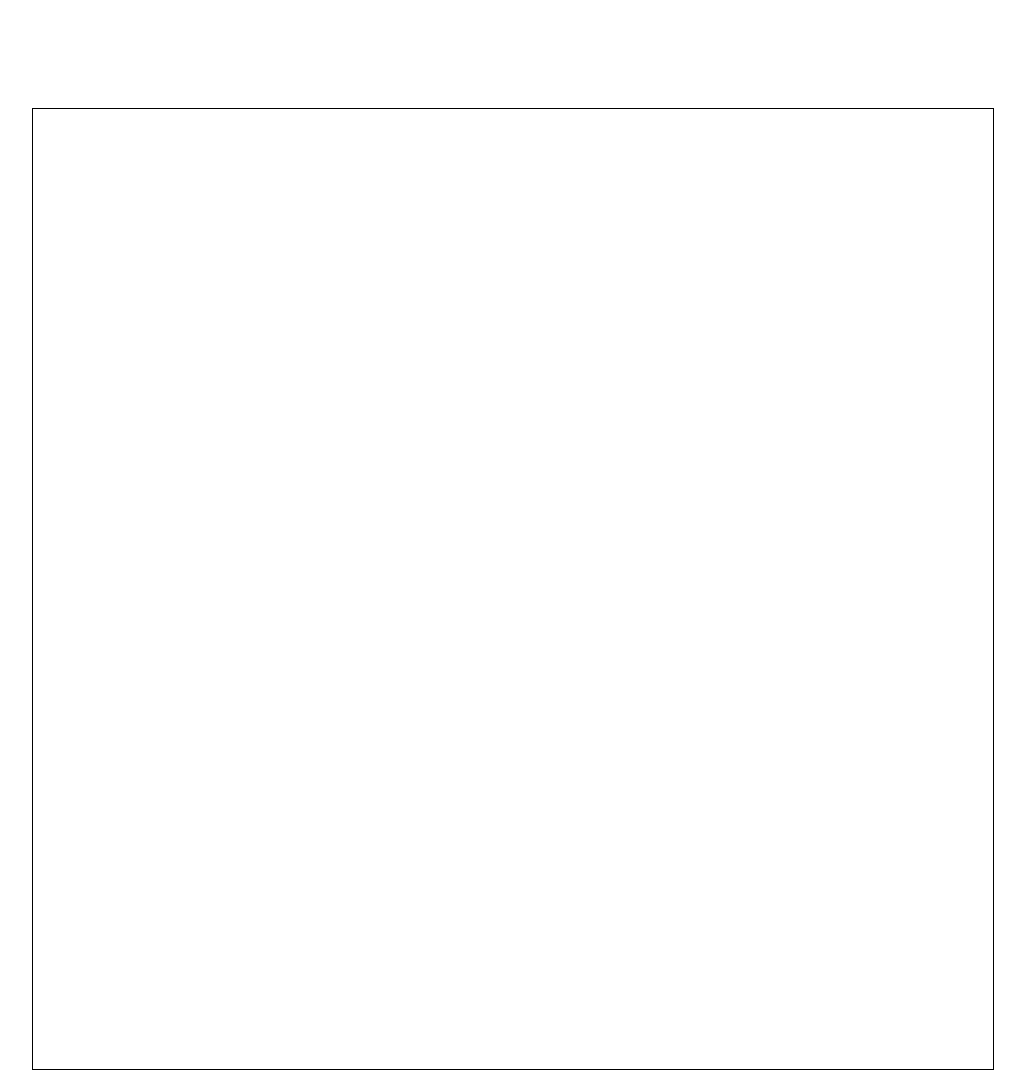
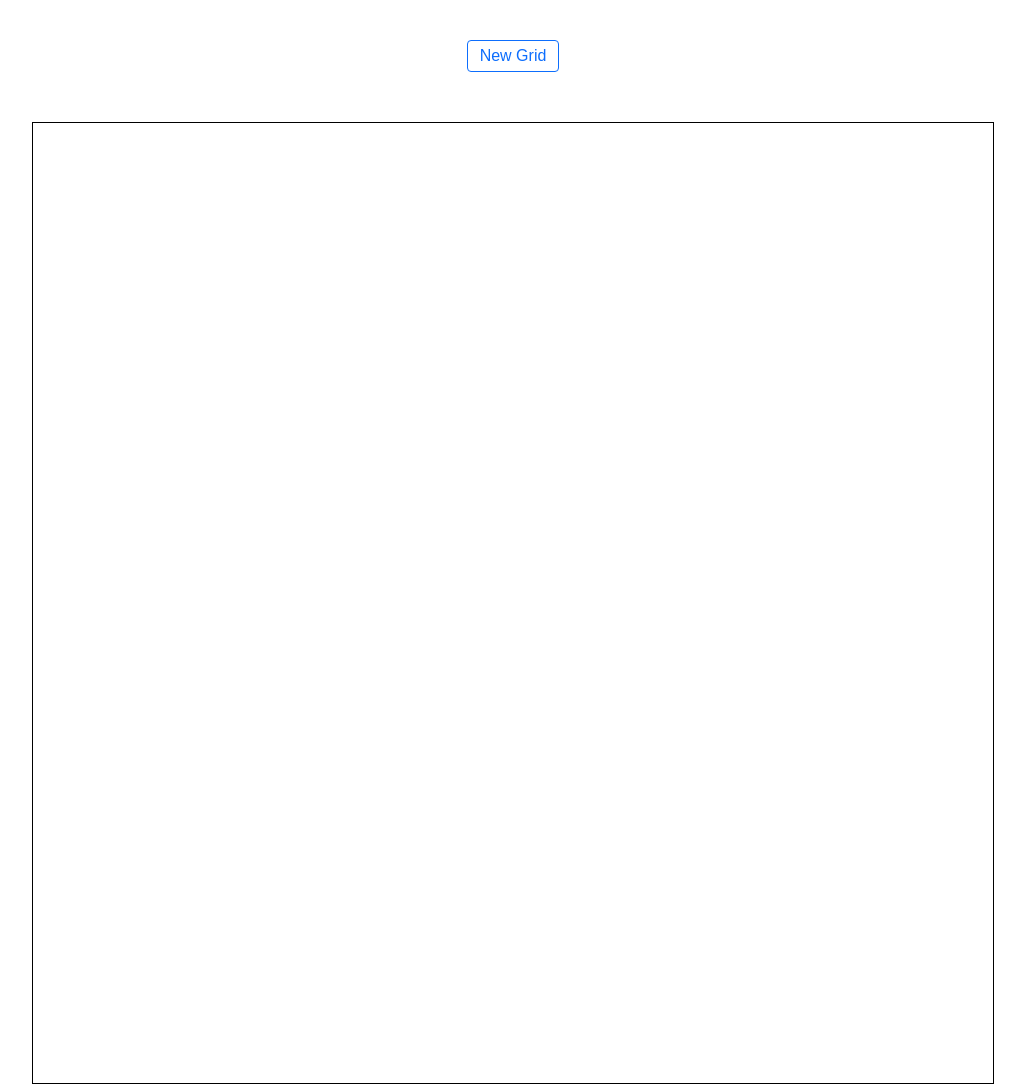
Before and after one commit to lukemedlin/etch-a-sketch, a plain HTML site: page index.html in a window 1280 px wide. Shown: the whole page, without its empty margins (127-1152 px from the left). Drawn offline with Linux system fonts and the light colour scheme.

Commit message:
Create new grid button and logic

```diff
--- a/app.js
+++ b/app.js
@@ -1,9 +1,25 @@
 const main = document.querySelector("main");
+document.querySelector("button").addEventListener("click", newGrid);
+let boxAmount = 4;
 
+createGrid();
 
-let boxAmount = 10;
+function newGrid() {
+    boxAmount = prompt("Enter grid size");
 
+    if (boxAmount > 100) {
+        alert("Enter a number below 100");
+        return newGrid();
+    }
 
+    while (main.firstChild) {
+        main.removeChild(main.firstChild);
+    }
+    createGrid();
+
+}
+
+function createGrid() {
     for (let i = 0; i < boxAmount * boxAmount; i++) {
         const block = document.createElement("div");
         block.style.width = `${960 / boxAmount}px`;
@@ -12,5 +28,5 @@ for (let i = 0; i < boxAmount * boxAmount; i++) {
             block.classList.add("hovered")
         });
         main.appendChild(block);
-
     }
+}
--- a/index.html
+++ b/index.html
@@ -12,6 +12,7 @@
 
 <body>
     <div class="shell">
+        <button>New Grid</button>
         <main>
 
         </main>
--- a/style.css
+++ b/style.css
@@ -1,10 +1,12 @@
 .shell {
     display: flex;
-    justify-content: center;
+    flex-direction: column;
+    align-items: center;
+    margin-top: 40px;
 }
 
 main {
-    margin-top: 100px;
+    margin-top: 50px;
     display: flex;
     flex-wrap: wrap;
     width: 960px;
@@ -19,3 +21,20 @@ main div {
 .hovered {
     background: black;
 }
+
+button {
+    background-color: transparent;
+    border: 1px solid transparent;
+    padding: 6px 12px;
+    font-size: 1rem;
+    border-radius: .25rem;
+    transition: color .15s ease-in-out,background-color .15s ease-in-out,border-color .15s ease-in-out,box-shadow .15s ease-in-out;
+    color: #0d6efd;
+    border-color: #0d6efd;
+}
+
+button:hover {
+    color: #fff;
+    background-color: #0d6efd;
+    border-color: #0d6efd;
+}
```
Lines whose indentation alone changed are shown as unchanged.
